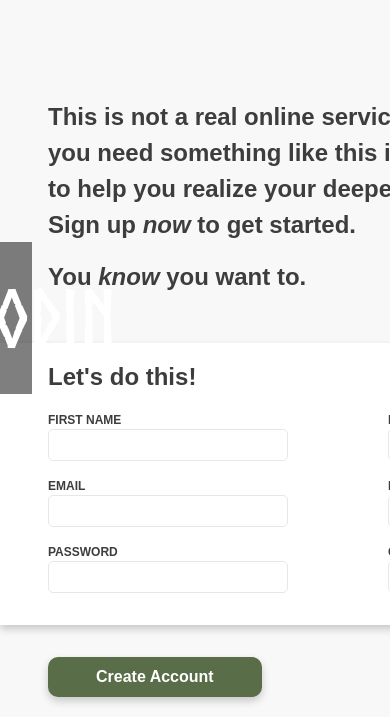
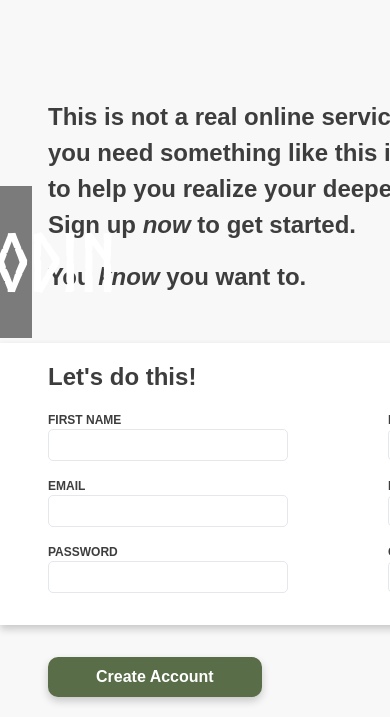
Before and after one commit to bagasprimanto/odin-signup-form, a plain HTML site: page index.html in a window 390 px wide. Shown: the top 717 px of the page. Drawn offline with Linux system fonts and the light colour scheme.

Commit message:
Adjusted bottom displacement to use responsive units

```diff
--- a/styles.css
+++ b/styles.css
@@ -113,7 +113,6 @@ body {
 
 .background-img-container {
     position: relative;
-    text-align: center;
 }
 
 .form-logo-text-container,
@@ -134,7 +133,7 @@ body {
     align-items: center;
     background-color: rgb(0 0 0 / 50%);
     color: rgb(255 255 255);
-    bottom: 450px;
+    bottom: 60%;
     width: 100%;
     padding: 16px;
 }
@@ -144,6 +143,7 @@ body {
     bottom: 0px;
     width: 100%;
     padding: 8px;
+    text-align: center;
 }
 
 .image-credits a {
```
